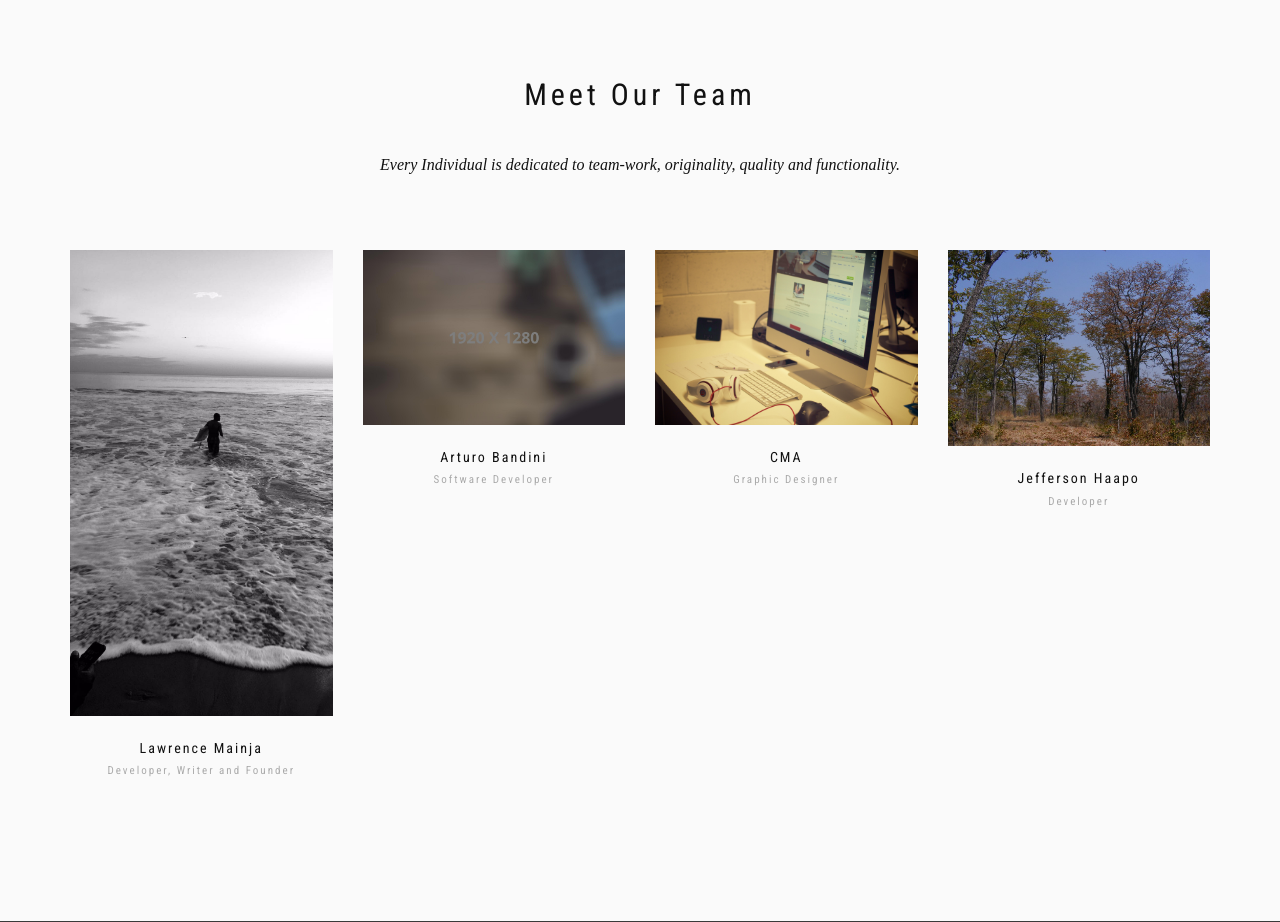
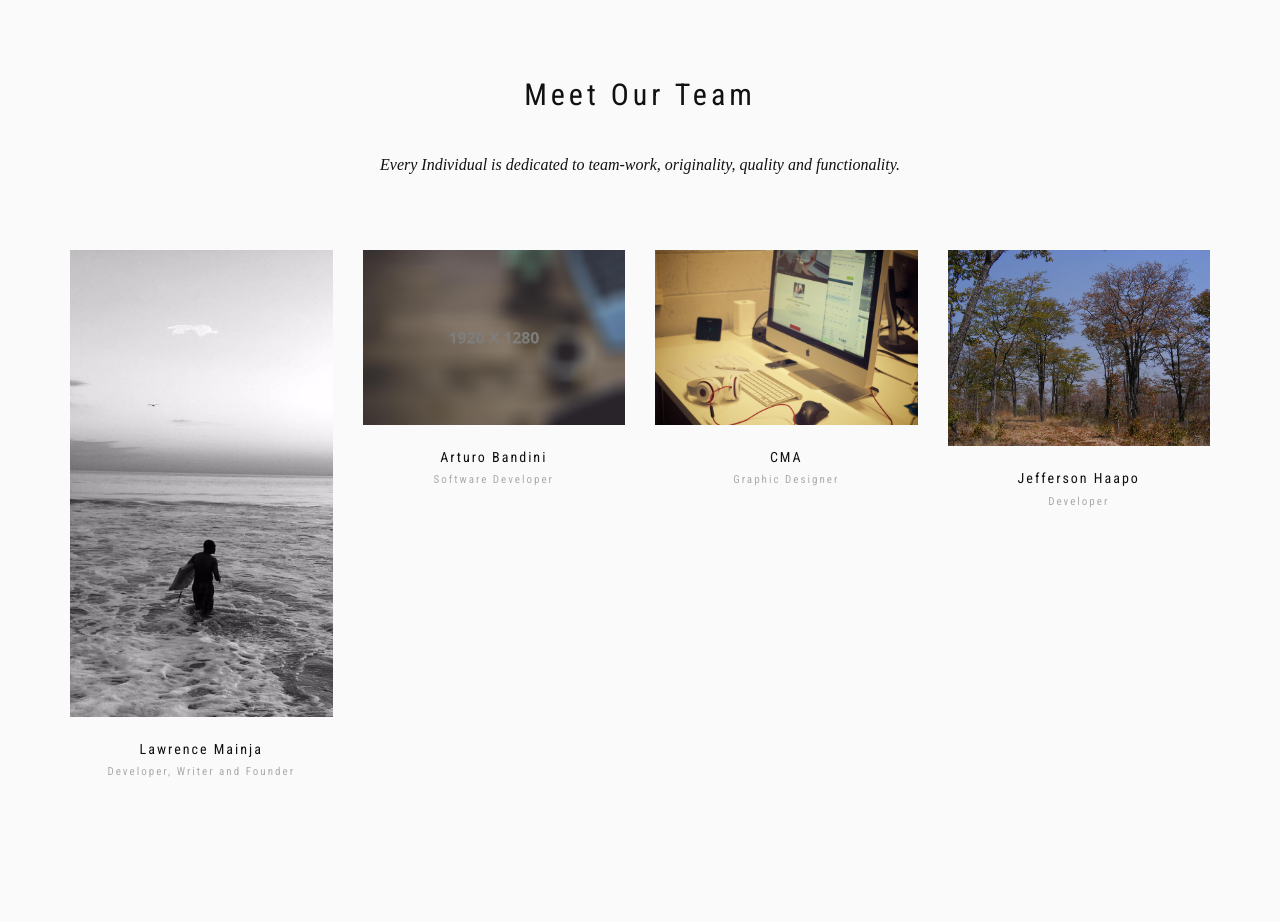
Before and after one commit to lmainja/personal_app, a Django app: page /about/ in a window 1280 px wide. Shown: the part 1152-2074 px from the top of the page. Run offline with Django 3.2, Linux system fonts and the light colour scheme; some libraries are stand-ins or nearby versions; some web fonts are replaced; grey boxes are pictures that could not be loaded.

Commit message:
change profiles

```diff
--- a/creek/posts/templates/posts/about1.html
+++ b/creek/posts/templates/posts/about1.html
@@ -75,7 +75,7 @@
             <div class="row">
               <div class="mb-sm-20 wow fadeInUp col-sm-6 col-md-3" onclick="wow fadeInUp">
                 <div class="team-item">
-                  <div class="team-image"><img src="{% static 'images/sandiego.jpg' %}" alt="Member Photo"/>
+                  <div class="team-image"><img src="{% static 'images/sandiego3.jpg' %}" alt="Member Photo"/>
                     <div class="team-detail">
                       <h5 class="font-alt">Hi all</h5>
                       <div class="team-social"><a href="#"><i class="fa fa-facebook"></i></a><a href="#"><i class="fa fa-twitter"></i></a><a href="#"><i class="fa fa-dribbble"></i></a><a href="#"><i class="fa fa-skype"></i></a></div>
```
Also changed, not shown: creek/posts/static/images/sandiego2.jpg (added), creek/posts/static/images/sandiego3.jpg (added).
